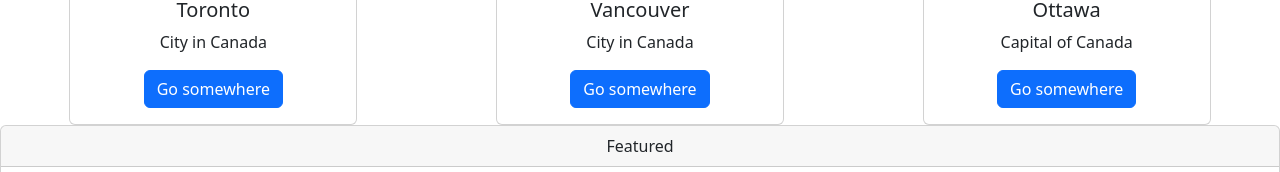
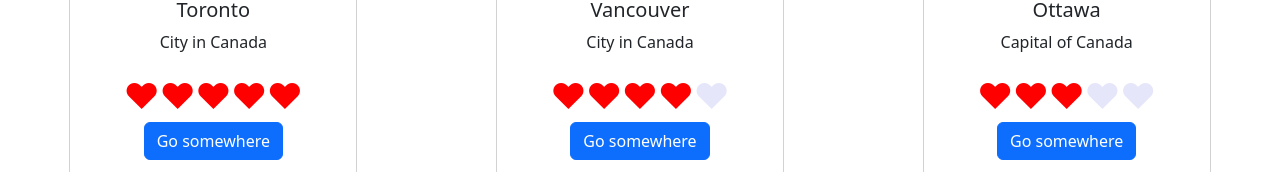
Before and after one commit to aziz4ammar/template-of-react.js-website, a React (Create React App) app: page / in a window 1280 px wide. Shown: the part 916-1088 px from the top of the page. Built offline with nearby package versions, Linux system fonts and the light colour scheme.

Commit message:
adding rating

```diff
--- a/src/Data.jsx
+++ b/src/Data.jsx
@@ -1,11 +1,11 @@
 export const tab = [
     {id:Math.random() , image:"https://c0.wallpaperflare.com/preview/783/732/25/architecture-buildings-canada-city.jpg",
-    name:"Toronto",text:"City in Canada",
+    name:"Toronto",text:"City in Canada",rate:5
 },
 {id:Math.random() , image:"https://media.routard.com/image/31/8/vancouver-2.1488318.142.jpg",
-name:"Vancouver",text:"City in Canada",
+name:"Vancouver",text:"City in Canada",rate:4
 },
 {id:Math.random() , image:"https://a.cdn-hotels.com/gdcs/production163/d857/cc29dd0e-f745-4507-80e1-6ae5a3532338.jpg",
-name:"Ottawa",text:"Capital of Canada",
+name:"Ottawa",text:"Capital of Canada",rate:3
 },
 ]
--- a/src/components/body/Body.jsx
+++ b/src/components/body/Body.jsx
@@ -3,6 +3,7 @@ import 'bootstrap/dist/css/bootstrap.min.css';
 import Button from 'react-bootstrap/Button';
 import Card from 'react-bootstrap/Card';
 import "./body.css"
+import Stars from './Stars';
 const Body = ({el}) => {
   return (
     <div className='d'>
@@ -11,6 +12,7 @@ const Body = ({el}) => {
       <Card.Body>
         <Card.Title>{el.name}</Card.Title>
         <Card.Text>{el.text}</Card.Text>
+        <Stars rating={el.rate}/>
         <Button variant="primary">Go somewhere</Button>
       </Card.Body>
       </Card>
--- /dev/null
+++ b/src/components/body/Stars.jsx
@@ -0,0 +1,32 @@
+import React from 'react'
+
+const Stars = ({rating}) => {
+    const starRating = (x) => {
+        let stars = [];
+        for (let i = 0; i < 5; i++) {
+          if (i < x) {
+            stars.push(
+              <span
+                key={i}
+                style={{ color: "red", cursor: "pointer", fontSize: "35px" }}
+              >
+                ♥
+              </span>
+            );
+          } else {
+            stars.push(
+              <span
+                key={i}
+                style={{ color: "lavender", cursor: "pointer", fontSize: "35px" }}
+              >
+                ♥
+              </span>
+            );
+          }
+        }
+        return stars;
+      };
+
+      return <div>{starRating(rating)}</div>;
+    };
+export default Stars
```
